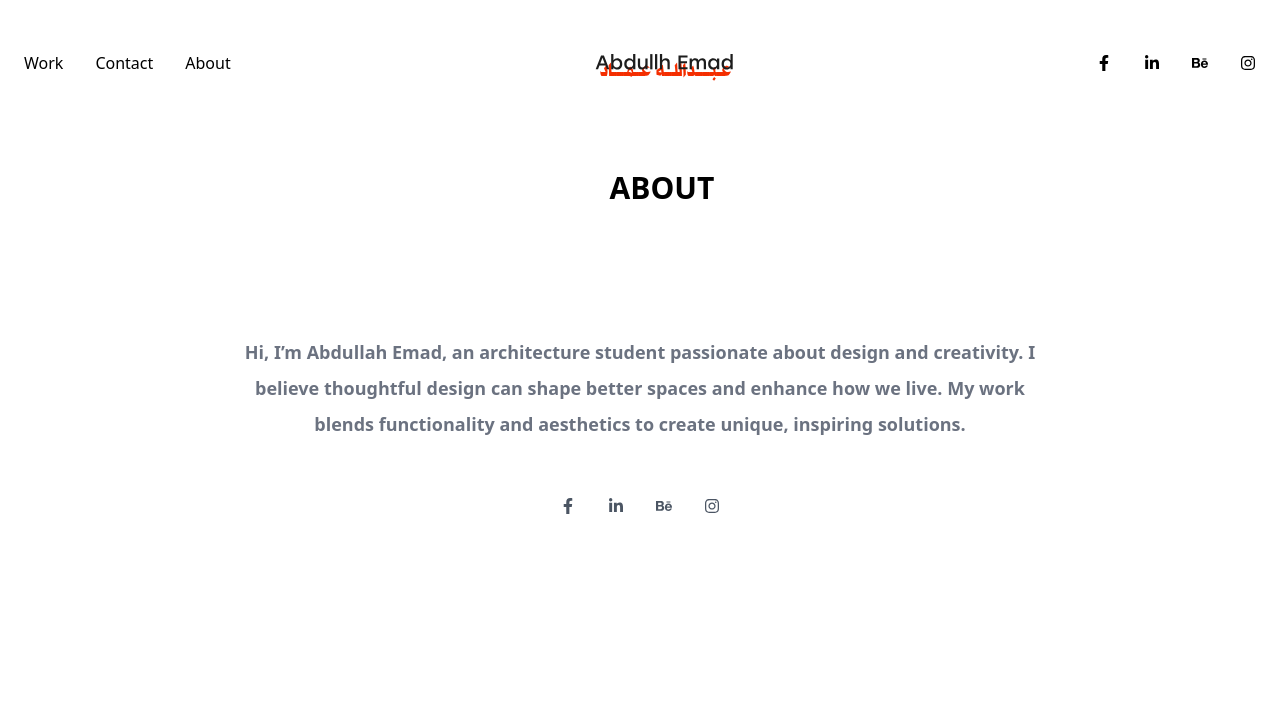
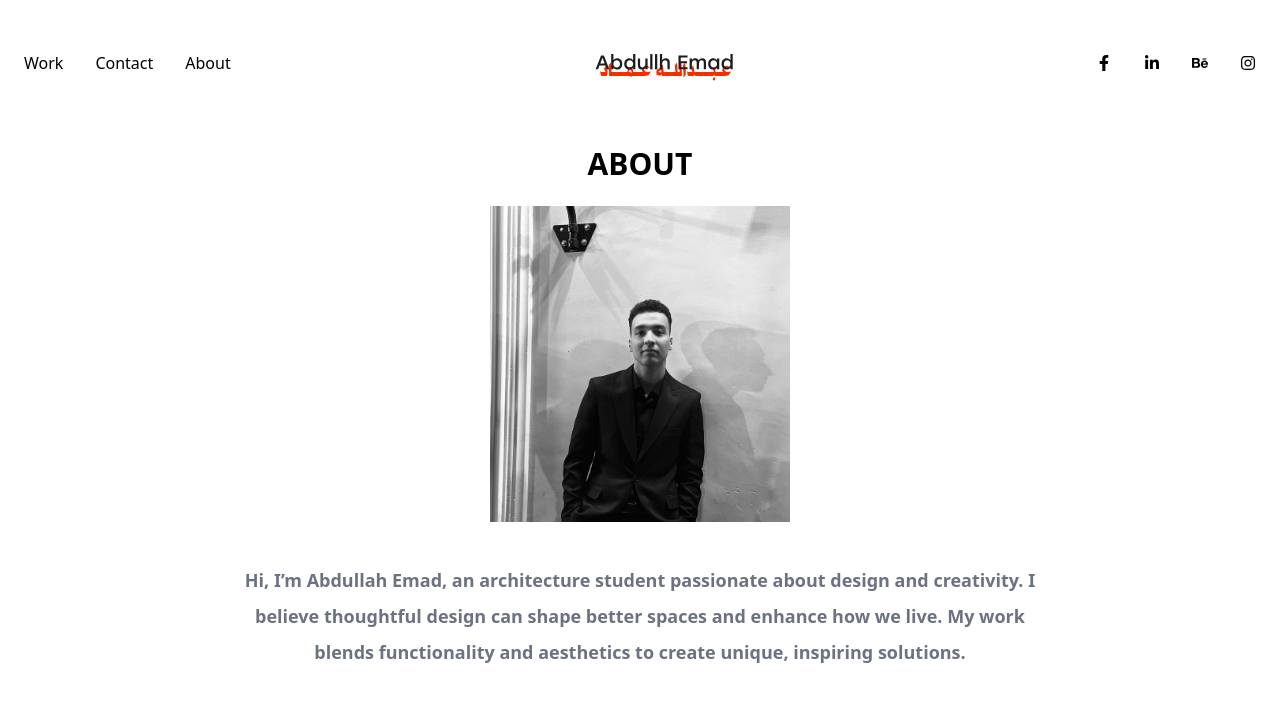
Before and after one commit to boshraemad/portfolio-A, a React (Vite) app: page /About in a window 1280 px wide. Shown: the top 702 px of the page. Built offline with nearby package versions, Linux system fonts and the light colour scheme.

Commit message:
add profile image to about page

```diff
--- a/src/pages/About.jsx
+++ b/src/pages/About.jsx
@@ -2,22 +2,18 @@ import { FaFacebookF } from "react-icons/fa";
 import { FaLinkedinIn } from "react-icons/fa";
 import { FaBehance } from "react-icons/fa";
 import { FaInstagram } from "react-icons/fa";
+import profile from "../assets/profile.jpg";
 
 export default function About() {
   return (
     <div className="absolute left-[50%] translate-x-[-50%]">
-      <h1 className='font-bold text-3xl text-center mt-6 lg:ml-11 md:ml-10'>ABOUT</h1>
-      <p className="lg:w-[800px] md:w-full  w-[350px] lg:text-[18px] md:text-[14px] text-[10px] font-semibold text-gray-500 mt-32 text-center lg:leading-9 md:leading-8">Hi, I’m Abdullah Emad, an architecture student passionate about design and creativity.
+      <h1 className='font-bold text-3xl text-center mb-6'>ABOUT</h1>
+      <div className="flex items-center justify-center mt-4">
+        <img src={profile} alt="profile" className="lg:w-[300px] w-[250px]"/>
+      </div>
+      <p className="mb-6 lg:w-[800px] md:w-full  w-[350px] lg:text-[18px] md:text-[14px] text-[10px] font-semibold text-gray-500 mt-10 text-center lg:leading-9 md:leading-8">Hi, I’m Abdullah Emad, an architecture student passionate about design and creativity.
 I believe thoughtful design can shape better spaces and enhance how we live.
 My work blends functionality and aesthetics to create unique, inspiring solutions.</p>
-      <div>
-      <ul className="flex items-center justify-center space-x-8 mt-14 text-gray-600">
-            <li><a href="https://www.facebook.com/share/19aC9uGQzs/?mibextid=wwXIfr" target="_blank" className="hover:text-primary"><FaFacebookF/></a></li>
-            <li><a href="https://www.linkedin.com/in/abdullhemad7?utm_source=share&utm_campaign=share_via&utm_content=profile&utm_medium=ios_app"  target="_blank" className="hover:text-primary"><FaLinkedinIn/></a></li>
-            <li><a href="https://www.behance.net/abdullhemad1" className="hover:text-primary"  target="_blank"><FaBehance/></a></li>
-            <li><a href="https://www.instagram.com/abdullh.emad.archi?igsh=ZDg2bWxzZTZ3eDg0&utm_source=qr"  target="_blank" className="hover:text-primary"><FaInstagram/></a></li>
-        </ul>
-      </div>
     </div>
   )
 }
```
Also changed, not shown: src/assets/profile.jpg (added).
